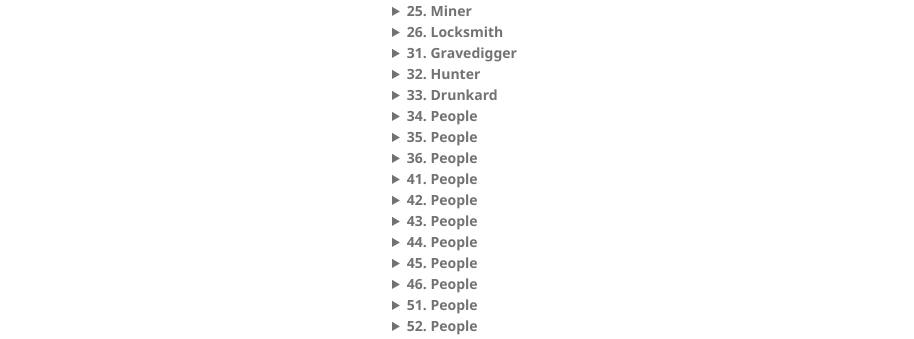
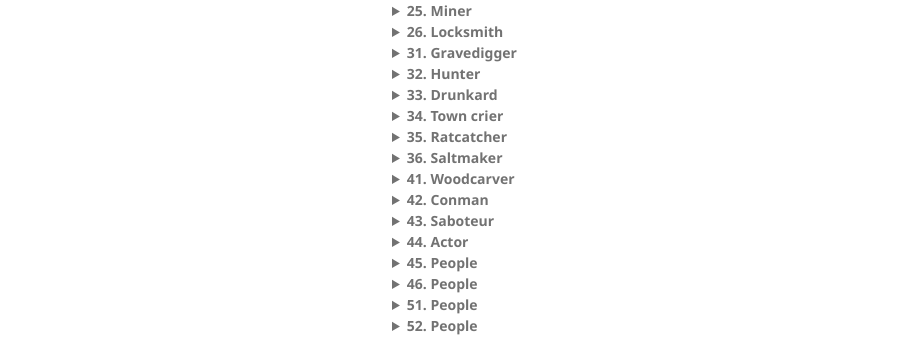
Before and after one commit to Bartapapa/legend, a Jekyll site: the page built from docs/pages/failedcareers.md, in a window 1280 px wide and 1081 px high. Shown: the part 485-824 px from the top of the window, without its empty margins (178-1092 px from the left). Built offline with Jekyll 4.4.1, drawn with Linux system fonts in a browser that asks for light colours; some of the changed lines change nothing that is shown.

Commit message:
Update failedcareers.md

```diff
--- a/docs/pages/failedcareers.md
+++ b/docs/pages/failedcareers.md
@@ -145,38 +145,66 @@
 </details>
 
 <details markdown="1">
-<summary><b>34. People</b></summary>
+<summary><b>34. Town crier</b></summary>
+You know how to barter news. In town, you can cry out each bit of new recent information you've acquired. If the people haven't heard it before, you can find out a new rumor on a 1-to-1 basis.
 
+Bonus item: copper bell (when heard, people will turn their eyes to you)
+
++1 Wit or Lore.
 </details>
 
 <details markdown="1">
-<summary><b>35. People</b></summary>
+<summary><b>35. Ratcatcher</b></summary>
+When you stay somewhere for at least an hour, you know if there are any vermin that live nearby. You can follow their trace back to where they sleep.
 
+Bonus item: bottle trap (a bit of cheese is fixed inside))
+
++1 Grace or Wit.
 </details>
 
 <details markdown="1">
-<summary><b>36. People</b></summary>
+<summary><b>36. Saltmaker</b></summary>
+You know about what things would yield salt, if dried, and what kind of salt it would be. You know basic wards against evil spirits based only on salt, and how to make them.
 
+Bonus item: pocket of salt (can be flung into people's eyes)
+
++1 Might.
 </details>
 
 <details markdown="1">
-<summary><b>41. People</b></summary>
+<summary><b>41. Woodcarver</b></summary>
+You know how to work wood to your advantage, and about the different types of wood. Over lunch, as long as you have some wood, you can make light melee weapons, but they are all Fragile (break on max damage).
 
+Bonus item: wood chisel
+
++1 Grace or Lore.
 </details>
 
 <details markdown="1">
-<summary><b>42. People</b></summary>
+<summary><b>42. Conman</b></summary>
+You've duped many people. Given a few minutes, you can sell any Trash as a Valuable to an unsuspecting person. They'll find out after an hour or two, and they'll hate you for it.
 
+Bonus item: vial of snake oil (worthless except for summoning devils)
+
++1 Wit.
 </details>
 
 <details markdown="1">
-<summary><b>43. People</b></summary>
+<summary><b>43. Saboteur</b></summary>
+You have a knack at knowing how to derail mechanisms. If you're given a non-magical mechanical object for a minute, you can break it and render it unusable. If you spend 10 minutes, you can make it inconspicuous.
 
+Bonus item: small iron chisel (it's very worn down, but works wonders)
+
++1 Grace or Lore.
 </details>
 
 <details markdown="1">
-<summary><b>44. People</b></summary>
+<summary><b>44. Actor</b></summary>
+You know about plays and other entertainment venues present in town after being there for an hour. By listening to someone for an hour, you can unerringly mimic their voice.
 
+Bonus item: makeup kit (a brush, some red, blue and brown powders, lipstick)
+
++1 Wit.
 </details>
 
 <details markdown="1">
```
